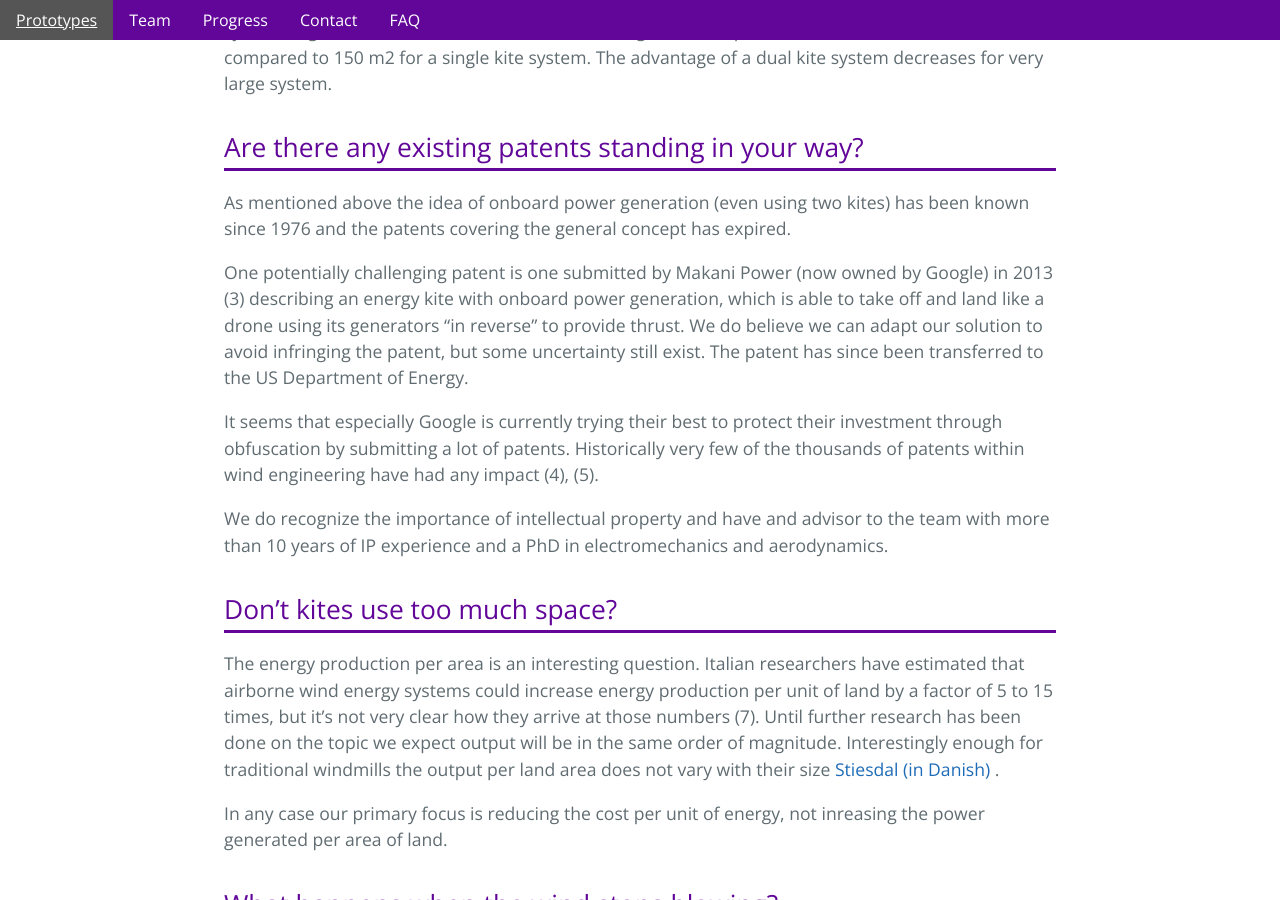
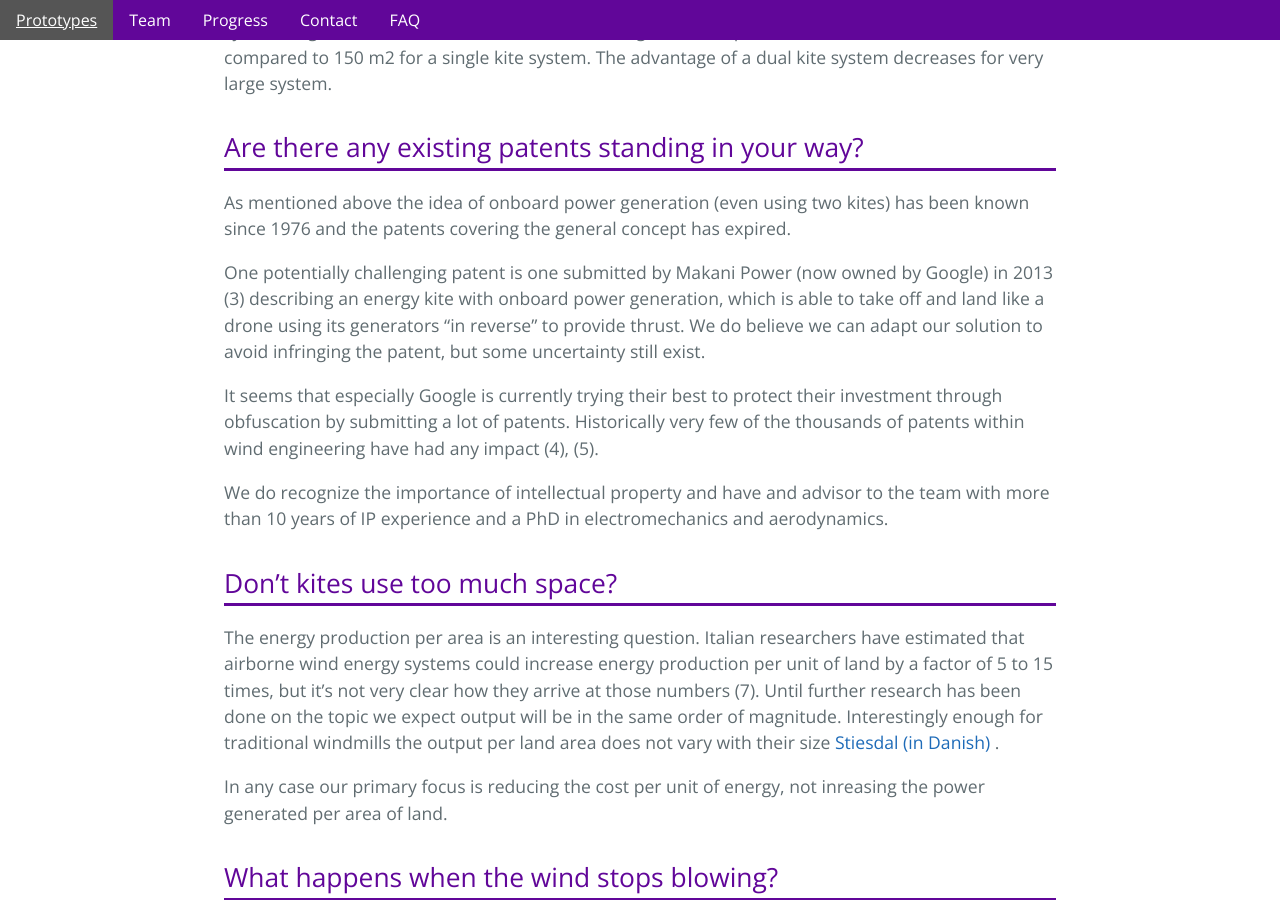
Before and after one commit to kitextech/kitextech.github.io, a Jekyll site: the page built from _posts/2017-03-22-critical-questions.md, in a window 1280 px wide and 900 px high, scrolled down 731 px. Built offline with Jekyll 4.4.1, drawn with Linux system fonts in a browser that asks for light colours.

Commit message:
more fixes

```diff
--- a/_posts/2017-03-22-critical-questions.md
+++ b/_posts/2017-03-22-critical-questions.md
@@ -12,7 +12,7 @@ The efficiency advantages of a dual kite system stem mostly from being able to k
 ## Are there any existing patents standing in your way?
 As mentioned above the idea of onboard power generation (even using two kites) has been known since 1976 and the patents covering the general concept has expired.
 
-One potentially challenging patent is one submitted by Makani Power (now owned by Google) in 2013 (3) describing an energy kite with onboard power generation, which is able to take off and land like a drone using its generators "in reverse" to provide thrust. We do believe we can adapt our solution to avoid infringing the patent, but some uncertainty still exist. The patent has since been transferred to the US Department of Energy.
+One potentially challenging patent is one submitted by Makani Power (now owned by Google) in 2013 (3) describing an energy kite with onboard power generation, which is able to take off and land like a drone using its generators "in reverse" to provide thrust. We do believe we can adapt our solution to avoid infringing the patent, but some uncertainty still exist.
 
 It seems that especially Google is currently trying their best to protect their investment through obfuscation by submitting a lot of patents. Historically very few of the thousands of patents within wind engineering have had any impact (4), (5).
 
```
